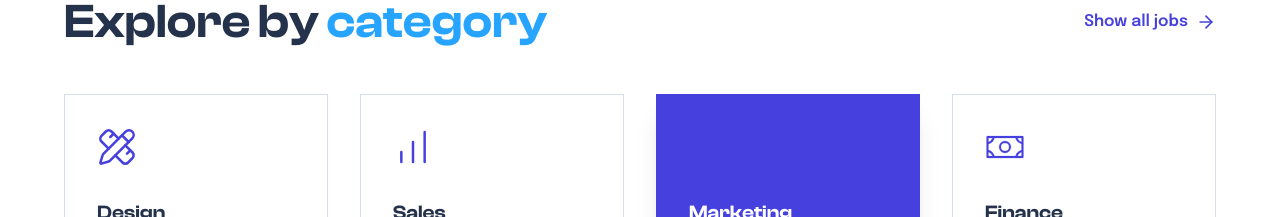
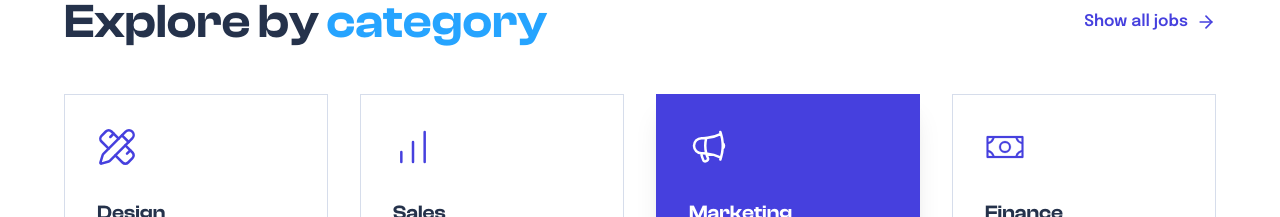
Before and after one commit to rakibislam2233/quick-hire, a Next.js app: page / in a window 1280 px wide. Shown: the part 1000-1217 px from the top of the page. Built offline with nearby package versions, Linux system fonts and the light colour scheme.

Commit message:
refactor: clean up imports and improve icon class logic in CategoryCard component

```diff
--- a/components/Card/CategoryCard.tsx
+++ b/components/Card/CategoryCard.tsx
@@ -1,6 +1,6 @@
 import { ArrowRight } from "lucide-react";
 import Link from "next/link";
-import React, { ElementType } from "react";
+import { ElementType } from "react";
 
 interface Category {
   title: string;
@@ -21,7 +21,7 @@ const CategoryCard = ({ category }: { category: Category }) => {
       }`}
     >
       <div className="flex flex-row md:flex-col justify-between gap-6 md:gap-8 w-full h-full">
-        <category.icon strokeWidth={1.5} className="w-10 h-10 text-primary" />
+        <category.icon strokeWidth={1.5} className={`w-10 h-10 ${category.isActive ? "text-white" : "text-primary"}`} />
         <div className="w-full">
           <h3
             className={`text-xl font-semibold mb-3 font-sans ${
```
